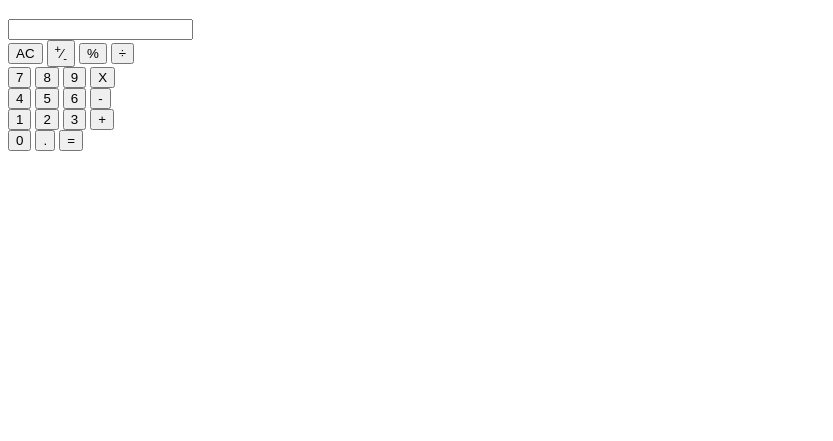
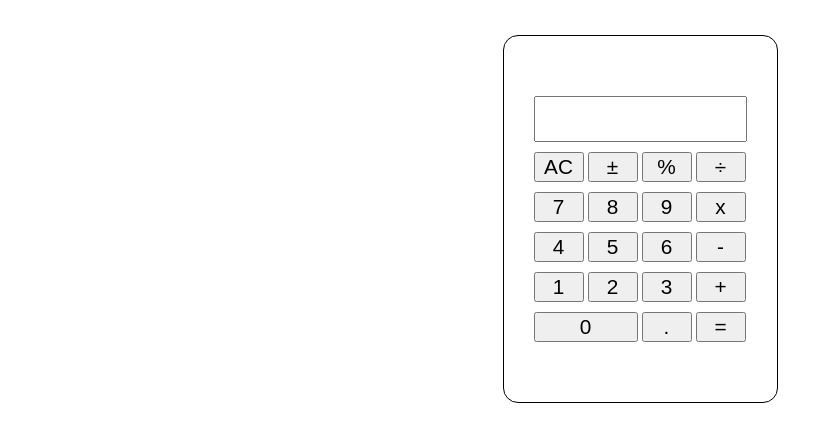
Before and after one commit to markalabastro/calculator, a plain HTML site: page index.html in a window 1280 px wide. Shown: the part 61-502 px from the top of the page, without its empty margins (0-833 px from the left). Drawn offline with Linux system fonts and the light colour scheme.

Commit message:
Style calculator and add some functions

```diff
--- a/index.html
+++ b/index.html
@@ -6,43 +6,43 @@
   <meta http-equiv="X-UA-Compatible" content="IE=edge">
   <meta name="viewport" content="width=device-width, initial-scale=1.0">
   <link rel="stylesheet" href="styles.css">
-  <script type=text/javascript" src="scripts.js" defer></script>
+  <script type="text/javascript" src="scripts.js" defer></script>
   <title>Calculator</title>
 </head>
 
 <body>
   <h1>Calculator</h1>
-  <div class="grid-container">
-    <div class="calculator">
+  <div class="flex-container">
+    <div class="grid-calculator">
       <div class="display">
         <input type="number" name="display" id="display">
       </div>
       <div class="firstRow">
         <button id="clear">AC</button>
-        <button id="changeSign"><sup>+</sup>&frasl;<sub>-</sub></button>
+        <button id="changeSign">&PlusMinus;</button>
         <button id="percent">%</button>
         <button id="divide">&#247;</button>
       </div>
       <div class="secondRow">
-        <button>7</button>
-        <button>8</button>
-        <button>9</button>
-        <button id="multiply">X</button>
+        <button data-num7>7</button>
+        <button data-num8>8</button>
+        <button data-num9>9</button>
+        <button id="multiply">x</button>
       </div>
       <div class="thirdRow">
-        <button>4</button>
-        <button>5</button>
-        <button>6</button>
+        <button data-num4>4</button>
+        <button data-num5>5</button>
+        <button data-num6>6</button>
         <button id="subtract">-</button>
       </div>
       <div class="fourthRow">
-        <button>1</button>
-        <button>2</button>
-        <button>3</button>
+        <button data-num1>1</button>
+        <button data-num2>2</button>
+        <button data-num3>3</button>
         <button id="add">+</button>
       </div>
       <div class="fifthRow">
-        <button>0</button>
+        <button data-num0>0</button>
         <button id="decimal">.</button>
         <button id="calculate">=</button>
       </div>
--- a/scripts.js
+++ b/scripts.js
@@ -0,0 +1,15 @@
+function add(a, b) {
+  return a + b;
+}
+
+function subtract(a, b) {
+  return a - b;
+}
+
+function multiply(a, b) {
+  return a * b;
+}
+
+function divide(a, b) {
+  return a / b;
+}
--- a/styles.css
+++ b/styles.css
@@ -0,0 +1,30 @@
+button {
+  font-size: 1.3rem;
+  width: 50px;
+  height: 30px;
+}
+
+.flex-container {
+  display: flex;
+  height: 50vh;
+  width: 100%;
+  justify-content: center;
+  align-items: center;
+}
+
+.grid-calculator {
+  display: grid;
+  gap: 10px;
+  border: 1px solid black;
+  padding: 60px 30px;
+  border-radius: 15px;
+}
+
+[data-num0] {
+  width: 104px;
+}
+
+#display {
+  width: 205px;
+  height: 40px;
+}
```
